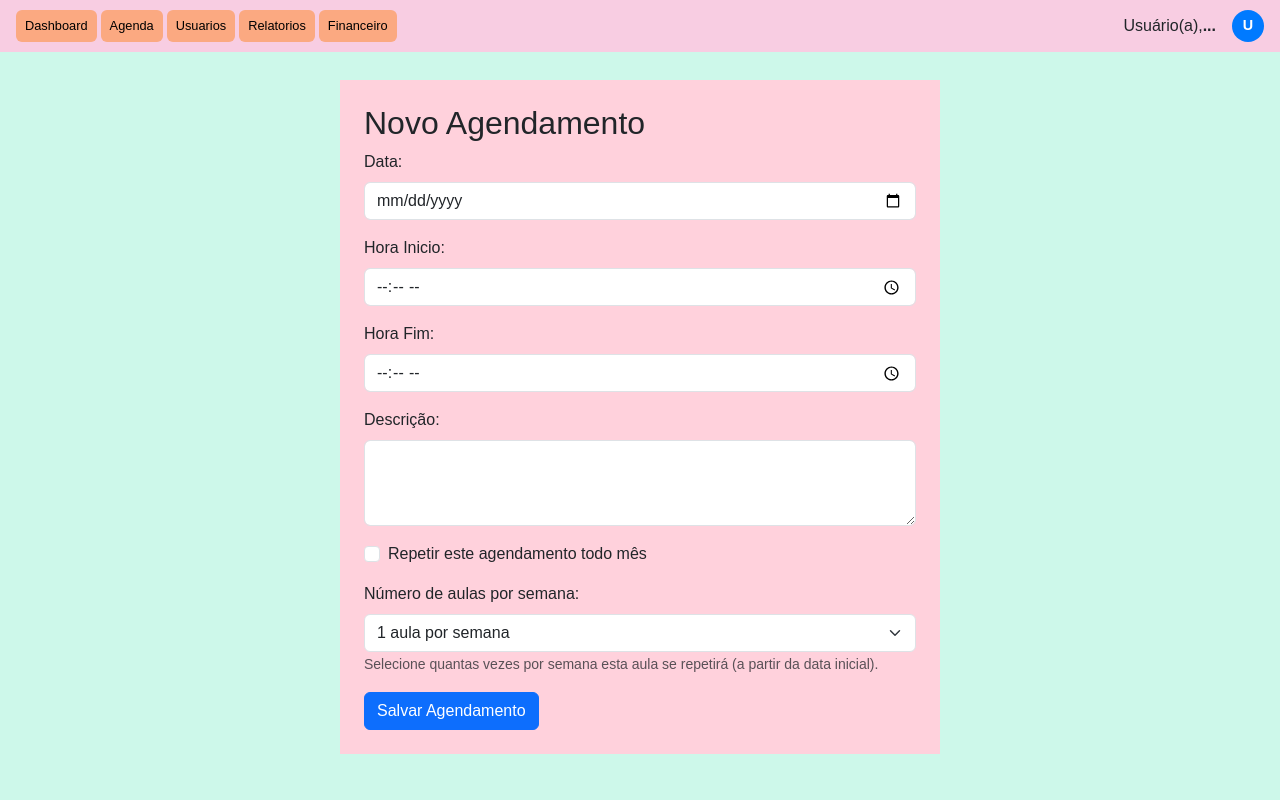
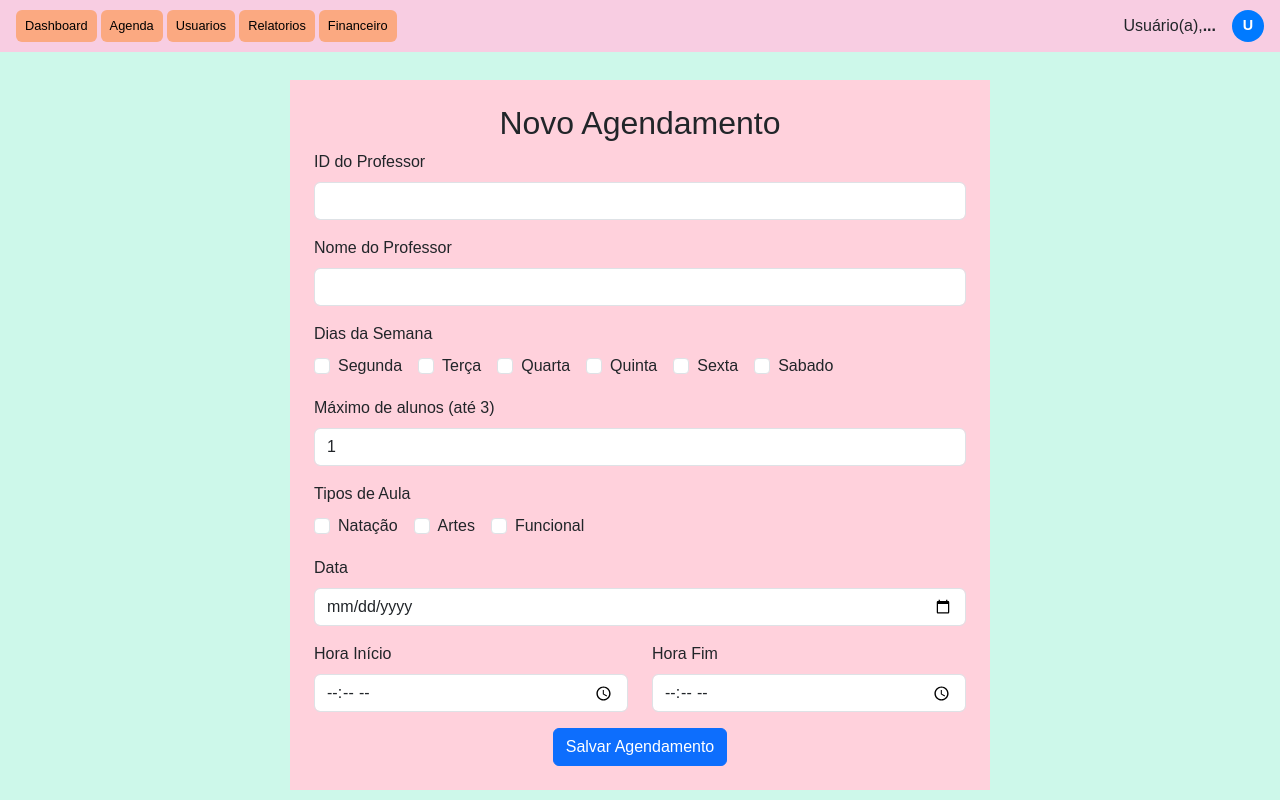
Before and after one commit to Ailton-guedes/Projeto-Personal-Kids, a React (Vite) app in the folder frontend/: page /agenda/criar in a window 1280 px wide. Built offline with nearby package versions, Linux system fonts and the light colour scheme.

Commit message:
ajustes no cadastro responsavel aluno e ajuste novo agendamento

```diff
--- a/frontend/src/pages/administrator/agenda/criar_agenda/index.jsx
+++ b/frontend/src/pages/administrator/agenda/criar_agenda/index.jsx
@@ -1,133 +1,168 @@
-// src/pages/administrator/CriarAgenda.js
-import React, { useState } from 'react'; // Importe useState
+import React, { useState } from 'react';
 
 const CriarAgenda = () => {
-  // Use o estado para gerenciar os valores do formulário
   const [formData, setFormData] = useState({
+    idProfessor: '',
+    nomeProfessor: '',
+    diasSemana: [],
+    maxAlunos: 1,
+    tiposAula: [],
     dataAgendamento: '',
     horaInicio: '',
     horaFim: '',
-    descricao: '',
-    repetirMensalmente: false, // Novo campo para agendamento mensal
-    aulasPorSemana: 1, // Novo campo para quantas aulas por semana (padrão 1)
   });
 
-  // Função para lidar com mudanças nos campos do formulário
+  const diasSemanaOpcoes = ['Segunda', 'Terça', 'Quarta', 'Quinta', 'Sexta', 'Sabado'];
+  const tiposAulaOpcoes = ['Natação', 'Artes', 'Funcional'];
+
   const handleChange = (e) => {
-    const { id, value, type, checked } = e.target;
+    const { id, value } = e.target;
     setFormData(prevData => ({
       ...prevData,
-      [id]: type === 'checkbox' ? checked : value,
+      [id]: value,
     }));
   };
 
-  // Função para lidar com o envio do formulário
+  const handleArrayChange = (e, campo) => {
+    const { value, checked } = e.target;
+    setFormData(prev => ({
+      ...prev,
+      [campo]: checked
+        ? [...prev[campo], value]
+        : prev[campo].filter(item => item !== value),
+    }));
+  };
+
   const handleSubmit = (e) => {
-    e.preventDefault(); // Impede o recarregamento da página
+    e.preventDefault();
     console.log('Dados do Agendamento:', formData);
-    // Aqui você adicionaria a lógica para salvar o agendamento no seu backend
-    // Você precisaria processar 'repetirMensalmente' e 'aulasPorSemana'
-    // para criar os agendamentos múltiplos conforme a necessidade.
     alert('Agendamento salvo! Verifique o console para os dados.');
-    // Poderia redirecionar o usuário após o agendamento:
-    // navigate('/agenda');
   };
 
   return (
-    <div
-      className="container p-4"
-      style={{
-        backgroundColor: '#ffd1dc',
-        margin: '0 auto',
-        maxWidth: '600px',
-        width: '100%',
-      }}
-    >
-      <h2> Novo Agendamento</h2>
-      <form onSubmit={handleSubmit}> {/* Adicione o onSubmit */}
+    <div className="container p-4" style={{ backgroundColor: '#ffd1dc', maxWidth: '700px' }}>
+      <h2 className="text-center">Novo Agendamento</h2>
+      <form onSubmit={handleSubmit}>
+        {/* ID e Nome do Professor */}
         <div className="mb-3">
-          <label htmlFor="dataAgendamento" className="form-label">Data:</label>
+          <label htmlFor="idProfessor" className="form-label">ID do Professor</label>
+          <input
+            type="text"
+            className="form-control"
+            id="idProfessor"
+            value={formData.idProfessor}
+            onChange={handleChange}
+            required
+          />
+        </div>
+        <div className="mb-3">
+          <label htmlFor="nomeProfessor" className="form-label">Nome do Professor</label>
+          <input
+            type="text"
+            className="form-control"
+            id="nomeProfessor"
+            value={formData.nomeProfessor}
+            onChange={handleChange}
+            required
+          />
+        </div>
+
+        {/* Dias da Semana */}
+        <div className="mb-3">
+          <label className="form-label">Dias da Semana</label>
+          <div className="d-flex flex-wrap gap-3">
+            {diasSemanaOpcoes.map(dia => (
+              <div key={dia} className="form-check">
+                <input
+                  type="checkbox"
+                  className="form-check-input"
+                  value={dia}
+                  id={`dia-${dia}`}
+                  checked={formData.diasSemana.includes(dia)}
+                  onChange={(e) => handleArrayChange(e, 'diasSemana')}
+                />
+                <label className="form-check-label" htmlFor={`dia-${dia}`}>{dia}</label>
+              </div>
+            ))}
+          </div>
+        </div>
+
+        {/* Quantidade máxima de alunos */}
+        <div className="mb-3">
+          <label htmlFor="maxAlunos" className="form-label">Máximo de alunos (até 3)</label>
+          <input
+            type="number"
+            className="form-control"
+            id="maxAlunos"
+            min="1"
+            max="3"
+            value={formData.maxAlunos}
+            onChange={handleChange}
+            required
+          />
+        </div>
+
+        {/* Tipo de aula */}
+        <div className="mb-3">
+          <label className="form-label">Tipos de Aula</label>
+          <div className="d-flex flex-wrap gap-3">
+            {tiposAulaOpcoes.map(tipo => (
+              <div key={tipo} className="form-check">
+                <input
+                  type="checkbox"
+                  className="form-check-input"
+                  value={tipo}
+                  id={`tipo-${tipo}`}
+                  checked={formData.tiposAula.includes(tipo)}
+                  onChange={(e) => handleArrayChange(e, 'tiposAula')}
+                />
+                <label className="form-check-label" htmlFor={`tipo-${tipo}`}>{tipo}</label>
+              </div>
+            ))}
+          </div>
+        </div>
+
+        {/* Data e horários */}
+        <div className="mb-3">
+          <label htmlFor="dataAgendamento" className="form-label">Data</label>
           <input
             type="date"
             className="form-control"
             id="dataAgendamento"
             value={formData.dataAgendamento}
             onChange={handleChange}
-            required // Campo obrigatório
+            required
           />
         </div>
-        <div className="mb-3">
-          <label htmlFor="horaInicio" className="form-label">Hora Inicio:</label>
+        <div className="row mb-3">
+          <div className="col">
+            <label htmlFor="horaInicio" className="form-label">Hora Início</label>
             <input
               type="time"
               className="form-control"
-            id="horaAgendamento"
-            value={formData.horaAgendamento}
+              id="horaInicio"
+              value={formData.horaInicio}
               onChange={handleChange}
-            required // Campo obrigatório
+              required
             />
           </div>
-
-          <div className="mb-3">
-          <label htmlFor="horaFim" className="form-label">Hora Fim:</label>
+          <div className="col">
+            <label htmlFor="horaFim" className="form-label">Hora Fim</label>
             <input
               type="time"
               className="form-control"
-            id="horaAgendamento"
-            value={formData.horaAgendamento}
+              id="horaFim"
+              value={formData.horaFim}
               onChange={handleChange}
-            required // Campo obrigatório
+              required
             />
           </div>
-        <div className="mb-3">
-          <label htmlFor="descricao" className="form-label">Descrição:</label>
-          <textarea
-            className="form-control"
-            id="descricao"
-            rows="3"
-            value={formData.descricao}
-            onChange={handleChange}
-          ></textarea>
         </div>
 
-        {/* --- Nova Opção: Agendar todo mês --- */}
-        <div className="mb-3 form-check">
-          <input
-            type="checkbox"
-            className="form-check-input"
-            id="repetirMensalmente"
-            checked={formData.repetirMensalmente}
-            onChange={handleChange}
-          />
-          <label className="form-check-label" htmlFor="repetirMensalmente">
-            Repetir este agendamento todo mês
-          </label>
+        {/* Botão */}
+        <div className="text-center">
+          <button type="submit" className="btn btn-primary">Salvar Agendamento</button>
         </div>
-
-        {/* --- Nova Opção: Mais de uma aula por semana --- */}
-        <div className="mb-3">
-          <label htmlFor="aulasPorSemana" className="form-label">
-            Número de aulas por semana:
-          </label>
-          <select
-            className="form-select"
-            id="aulasPorSemana"
-            value={formData.aulasPorSemana}
-            onChange={handleChange}
-          >
-            <option value="1">1 aula por semana</option>
-            <option value="2">2 aulas por semana</option>
-            <option value="3">3 aulas por semana</option>
-            <option value="4">4 aulas por semana</option>
-            <option value="5">5 aulas por semana</option>
-            <option value="6">6 aulas por semana (seg-sáb)</option>
-          </select>
-          <small className="form-text text-muted">
-            Selecione quantas vezes por semana esta aula se repetirá (a partir da data inicial).
-          </small>
-        </div>
-
-        <button type="submit" className="btn btn-primary">Salvar Agendamento</button>
       </form>
     </div>
   );
--- a/frontend/src/pages/administrator/agenda/index.jsx
+++ b/frontend/src/pages/administrator/agenda/index.jsx
@@ -90,7 +90,9 @@ const goToDate = (dateStrFromCalendar) => {
         <input type="text" className="form-control border-start-0" placeholder="Pesquisar" />
         <div className="col-md-6 text-md-end mt-2 mt-md-0">
           <button className="btn btn-light me-2">Semanal</button>
-          <button className="btn btn-primary" onClick={() => navigate('/agenda-criar')}>Agendar</button>
+          <button className="btn btn-primary" onClick={() => navigate('/agenda/criar')}>
+  Agendar
+</button>
         </div>
       </div>
 
--- a/frontend/src/pages/administrator/usuarios/Cadastro_aluno/index.jsx
+++ b/frontend/src/pages/administrator/usuarios/Cadastro_aluno/index.jsx
@@ -1,34 +1,49 @@
 import { criarAluno } from '../../../../service/api';
-import { useState, useEffect } from 'react';
-import { useLocation, useNavigate } from 'react-router-dom';
+import { useState } from 'react';
+import { useNavigate } from 'react-router-dom';
 
 const Cadastro_aluno = () => {
   const navigate = useNavigate();
-    const location = useLocation();
-    const idUser = location.state?.id;
 
   const [formData, setFormData] = useState({
     name: '',
     cpf: '',
-        email: '',
-        password: '',
-        id_responsavel: '',
+    dataNascimento: '',
+    plano: 'mensal',
+    diasSemana: [],
+    horaInicio: '',
+    horaFim: '',
   });
 
-    useEffect(() => {
-        if (idUser) {
+  const diasSemanaOpcoes = ['Segunda', 'Terça', 'Quarta', 'Quinta', 'Sexta', 'Sábado'];
+  const horariosDisponiveis = ['08:00', '09:00', '10:00', '14:00', '15:00'];
+
+  const handleChange = (e) => {
+    const { name, value, type, checked } = e.target;
+
+    if (['natacao', 'artes', 'funcional'].includes(name)) {
       setFormData((prev) => ({
         ...prev,
-                id_responsavel: idUser,
+        modalidades: {
+          ...prev.modalidades,
+          [name]: checked,
+        },
       }));
-        }
-    }, [idUser]);
-
-    const handleChange = (e) => {
-        const { name, value } = e.target;
+    } else {
       setFormData((prev) => ({
         ...prev,
         [name]: value,
+      }));
+    }
+  };
+
+  const handleArrayChange = (e) => {
+    const { value, checked } = e.target;
+    setFormData((prev) => ({
+      ...prev,
+      diasSemana: checked
+        ? [...prev.diasSemana, value]
+        : prev.diasSemana.filter((dia) => dia !== value),
     }));
   };
 
@@ -36,11 +51,10 @@ const Cadastro_aluno = () => {
     e.preventDefault();
     try {
       const response = await criarAluno(formData);
-            console.log('Cadastro de aluno realizado com sucesso', response.data);
-
+      console.log('Aluno cadastrado com sucesso:', response.data);
       navigate('/usuarios', { state: { message: 'Aluno cadastrado com sucesso!' } });
     } catch (error) {
-            console.error('Erro ao cadastrar aluno', error);
+      console.error('Erro ao cadastrar aluno:', error);
     }
   };
 
@@ -48,70 +62,128 @@ const Cadastro_aluno = () => {
     <div className="container mt-4">
       <form
         onSubmit={enviarDados}
-                method="post"
-                className="p-4 rounded shadow-sm mt-3"
+        className="p-4 rounded shadow-sm"
         style={{
           backgroundColor: '#ffd1dc',
           maxWidth: '600px',
           margin: '10px auto',
-                    fontFamily: 'Arial, Helvetica, sans-serif',
+          fontFamily: 'Arial, sans-serif',
         }}
       >
-                <div className='text-center mb-4'>
-                    <h1 style={{ fontSize: '38px', fontWeight: 'bold', color: '#222' }}>
+        <h1 className="text-center mb-4" style={{ fontSize: '2rem', fontWeight: 'bold' }}>
           Cadastro de Aluno
         </h1>
-                </div>
 
-
+        {/* Nome e CPF */}
         <div className="mb-2">
-                    <label htmlFor="name" className="form-label">Nome</label>
+          <label className="form-label">Nome</label>
           <input
             type="text"
             name="name"
             value={formData.name}
             onChange={handleChange}
-                        className="form-control py-1"
+            className="form-control"
             required
           />
         </div>
-
         <div className="mb-2">
-                    <label htmlFor="cpf" className="form-label">CPF</label>
+          <label className="form-label">CPF</label>
           <input
             type="text"
             name="cpf"
             value={formData.cpf}
             onChange={handleChange}
-                        className="form-control py-1"
+            className="form-control"
             required
           />
         </div>
 
+        {/* Data de nascimento e plano */}
         <div className="mb-2">
-                    <label htmlFor="email" className="form-label">Email</label>
+          <label className="form-label">Data de Nascimento</label>
           <input
-                        type="email"
-                        name="email"
-                        value={formData.email}
+            type="date"
+            name="dataNascimento"
+            value={formData.dataNascimento}
             onChange={handleChange}
-                        className="form-control py-1"
+            className="form-control"
             required
           />
         </div>
-
         <div className="mb-2">
-                    <label htmlFor="password" className="form-label">Senha</label>
-                    <input
-                        type="password"
-                        name="password"
-                        value={formData.password}
+          <label className="form-label">Plano</label>
+          <select
+            name="plano"
+            className="form-select"
+            value={formData.plano}
             onChange={handleChange}
-                        className="form-control py-1"
             required
-                    />
+          >
+            <option value="mensal">Mensal</option>
+            <option value="trimestral">Trimestral</option>
+            <option value="semestral">Semestral</option>
+          </select>
         </div>
 
+
+
+        {/* Dias da Semana */}
+        <div className="mb-3">
+          <label className="form-label">Dias da Semana</label>
+          <div className="d-flex flex-wrap gap-3">
+            {diasSemanaOpcoes.map((dia) => (
+              <div key={dia} className="form-check">
+                <input
+                  type="checkbox"
+                  className="form-check-input"
+                  value={dia}
+                  id={`dia-${dia}`}
+                  checked={formData.diasSemana.includes(dia)}
+                  onChange={handleArrayChange}
+                />
+                <label className="form-check-label" htmlFor={`dia-${dia}`}>{dia}</label>
+              </div>
+            ))}
+          </div>
+        </div>
+
+        {/* Horário da Aula */}
+        <div className="mb-3">
+          <div style={{ display: 'flex', gap: '10px' }}>
+            <div className="flex-fill">
+              <label className="form-label">Hora Início</label>
+              <select
+                name="horaInicio"
+                className="form-select"
+                value={formData.horaInicio}
+                onChange={handleChange}
+                required
+              >
+                <option value="">Escolha...</option>
+                {horariosDisponiveis.map((h) => (
+                  <option key={h} value={h}>{h}</option>
+                ))}
+              </select>
+            </div>
+            <div className="flex-fill">
+              <label className="form-label">Hora Fim</label>
+              <select
+                name="horaFim"
+                className="form-select"
+                value={formData.horaFim}
+                onChange={handleChange}
+                required
+              >
+                <option value="">Escolha...</option>
+                {horariosDisponiveis.map((h) => (
+                  <option key={h} value={h}>{h}</option>
+                ))}
+              </select>
+            </div>
+          </div>
+        </div>
+
+        {/* Botão de envio */}
         <div className="text-center">
           <button
             type="submit"
--- a/frontend/src/pages/administrator/usuarios/cadastro_responsavel/index.jsx
+++ b/frontend/src/pages/administrator/usuarios/cadastro_responsavel/index.jsx
@@ -4,6 +4,17 @@ import { useNavigate } from 'react-router-dom';
 
 const Cadastro_responsavel = () => {
     const navigate = useNavigate();
+
+    const [formData, setFormData] = useState({
+        name: '',
+        cpf: '',
+        rg: '',
+        email: '',
+        dataNascimento: '',
+        instagram: '',
+        password: '',
+        autorizacaoImagem: 'nao',
+    });
 
     const handleChange = (e) => {
         const { name, value } = e.target;
@@ -13,19 +24,11 @@ const Cadastro_responsavel = () => {
         }));
     };
 
-    const [formData, setFormData] = useState({
-        name: '',
-        cpf: '',
-        email: '',
-        password: '',
-    });
-
     const enviarDados = async (e) => {
         e.preventDefault();
         try {
             const response = await criarResponsavel(formData);
-            console.log('Cadastro responsavel realizado', response.data)
-
+            console.log('Cadastro responsavel realizado', response.data);
             navigate('/usuarios');
         } catch (error) {
             console.error('Erro ao cadastrar responsavel', error);
@@ -41,35 +44,87 @@ const Cadastro_responsavel = () => {
                 style={{
                     backgroundColor: '#ffd1dc',
                     maxWidth: '600px',
-                    minHeight: '60vh',
                     margin: '0 auto 20px auto',
                     fontFamily: 'Arial, Helvetica, sans-serif',
                     display: 'flex',
                     flexDirection: 'column',
-                    justifyContent: 'center',
-                    gap: '20px'
+                    gap: '20px',
                 }}
             >
                 <h1 className="text-center text-dark mb-4 fw-bold">Cadastro de Responsável</h1>
-                <div className="mb-2">
-                    <label htmlFor="name" className="form-label" style={{ fontSize: '16px' }}>Nome Completo</label>
-                    <input type="text" onChange={handleChange} value={formData.name} name="name" className="form-control py-1" required />
+
+
+                <div>
+                    <label htmlFor="name" className="form-label">Nome Completo</label>
+                    <input type="text" name="name" value={formData.name} onChange={handleChange} className="form-control py-1" required />
                 </div>
 
-                <div className="mb-2">
-                    <label htmlFor="cpf" className="form-label" style={{ fontSize: '16px' }}>CPF</label>
-                    <input type="text" onChange={handleChange} value={formData.cpf} name="cpf" className="form-control py-1" required />
+
+                <div style={{ display: 'flex', gap: '20px' }}>
+                    <div className="flex-fill">
+                        <label htmlFor="cpf" className="form-label">CPF</label>
+                        <input type="text" name="cpf" value={formData.cpf} onChange={handleChange} className="form-control py-1" required />
+                    </div>
+                    <div className="flex-fill">
+                        <label htmlFor="rg" className="form-label">RG</label>
+                        <input type="text" name="rg" value={formData.rg} onChange={handleChange} className="form-control py-1" required />
+                    </div>
                 </div>
 
-                <div className="mb-2">
-                    <label htmlFor="email" className="form-label" style={{ fontSize: '16px' }}>Email</label>
-                    <input type="email" onChange={handleChange} value={formData.email} name="email" className="form-control py-1" required />
+
+                <div style={{ display: 'flex', gap: '20px' }}>
+                    <div className="flex-fill">
+                        <label htmlFor="email" className="form-label">Email</label>
+                        <input type="email" name="email" value={formData.email} onChange={handleChange} className="form-control py-1" required />
+                    </div>
+                    <div className="flex-fill">
+                        <label htmlFor="dataNascimento" className="form-label">Data de Nascimento</label>
+                        <input type="date" name="dataNascimento" value={formData.dataNascimento} onChange={handleChange} className="form-control py-1" required />
+                    </div>
                 </div>
 
-                <div className="mb-2">
-                    <label htmlFor="password" className="form-label" style={{ fontSize: '16px' }}>Senha</label>
-                    <input type="password" onChange={handleChange} value={formData.password} name="password" className="form-control py-1" required />
+                <div style={{ display: 'flex', gap: '20px' }}>
+                    <div className="flex-fill">
+                        <label htmlFor="instagram" className="form-label">Instagram</label>
+                        <input type="text" name="instagram" value={formData.instagram} onChange={handleChange} className="form-control py-1" />
+                    </div>
+                    <div className="flex-fill">
+                        <label htmlFor="password" className="form-label">Senha</label>
+                        <input type="password" name="password" value={formData.password} onChange={handleChange} className="form-control py-1" required />
+                    </div>
                 </div>
+
+
+                <div>
+                    <label className="form-label">Autorização de Uso de Imagem</label>
+                    <div style={{ display: 'flex', gap: '20px' }}>
+                        <div className="form-check">
+                            <input
+                                className="form-check-input"
+                                type="radio"
+                                name="autorizacaoImagem"
+                                value="sim"
+                                id="autorizacaoSim"
+                                checked={formData.autorizacaoImagem === 'sim'}
+                                onChange={handleChange}
+                            />
+                            <label className="form-check-label" htmlFor="autorizacaoSim">Sim</label>
+                        </div>
+                        <div className="form-check">
+                            <input
+                                className="form-check-input"
+                                type="radio"
+                                name="autorizacaoImagem"
+                                value="nao"
+                                id="autorizacaoNao"
+                                checked={formData.autorizacaoImagem === 'nao'}
+                                onChange={handleChange}
+                            />
+                            <label className="form-check-label" htmlFor="autorizacaoNao">Não</label>
+                        </div>
+                    </div>
+                </div>
+
 
                 <div className="text-center">
                     <button
```
Lines whose indentation alone changed are shown as unchanged.
